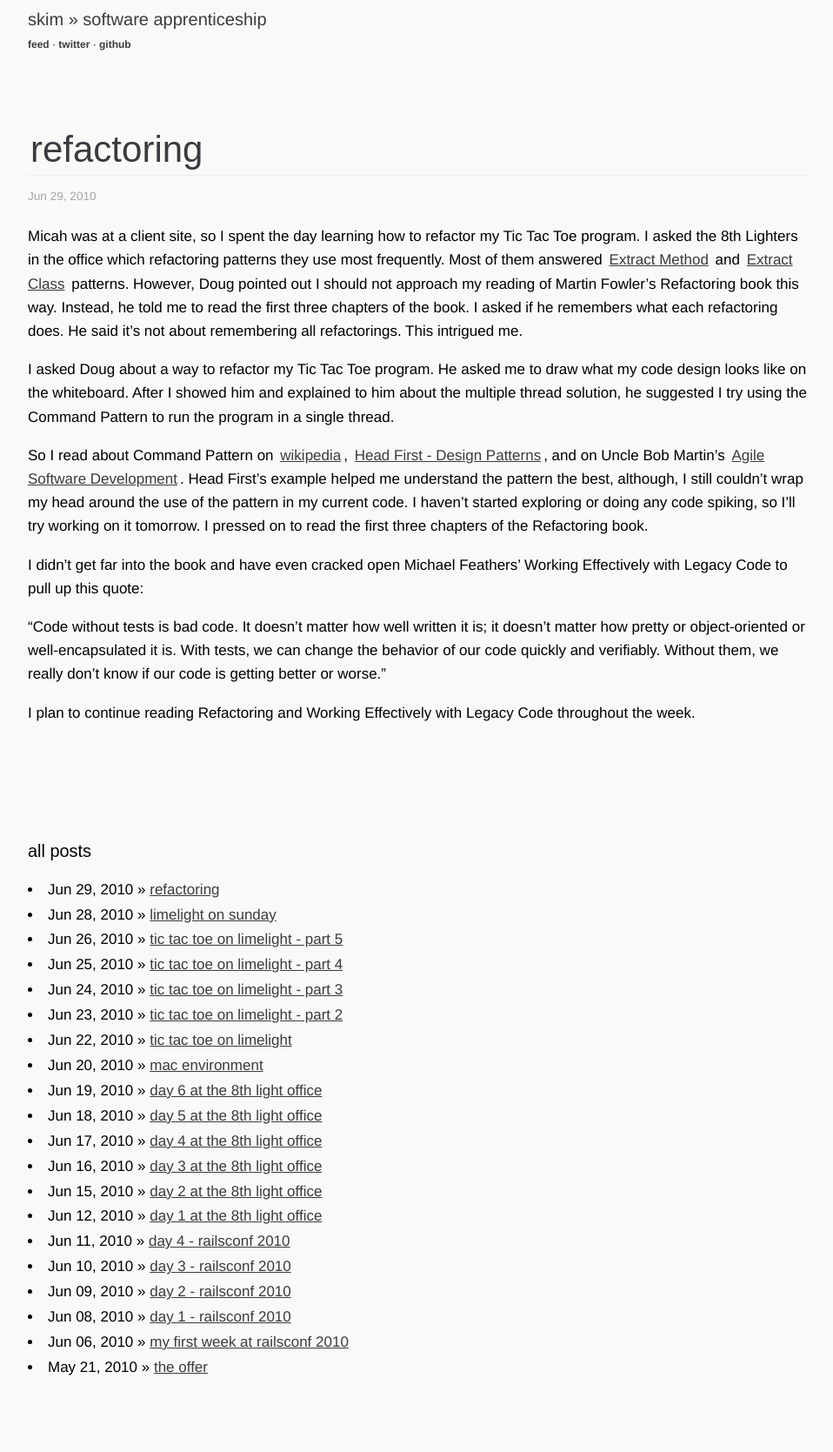
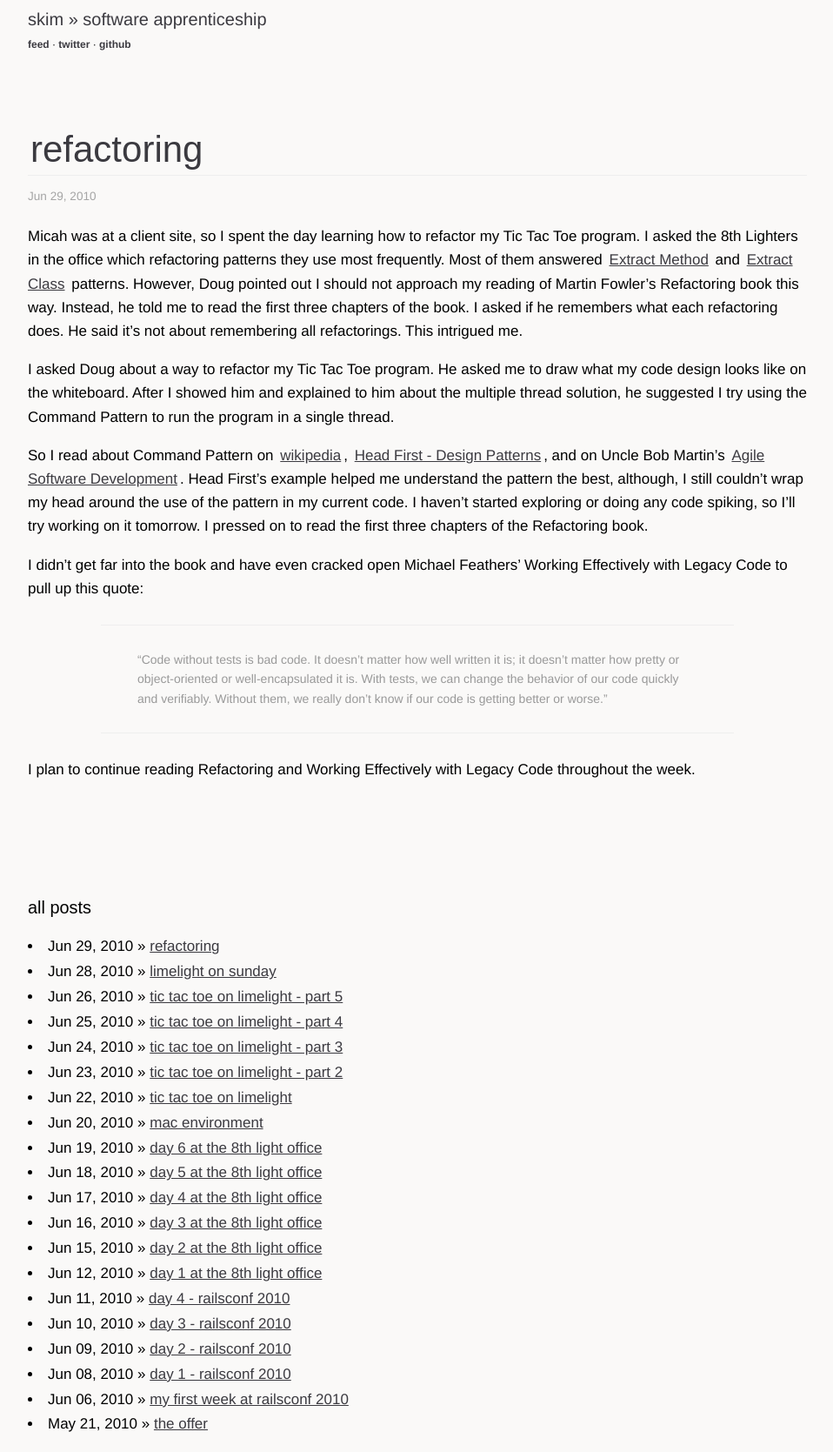
Before and after one commit to sl4m/skim.cc, a Jekyll site: the page built from _posts/2010-06-28-refactoring.markdown, in a window 1280 px wide. Shown: the whole page at 87% size, without its empty margins (160-1118 px from the left). Built offline with Jekyll 4.4.1, drawn with Linux system fonts in a browser that asks for light colours; comment, search, counter and statistics services are not loaded; before the commit the page ends 1604 px from its top, so only the background shows below that.

```diff
--- a/_posts/2010-06-28-refactoring.markdown
+++ b/_posts/2010-06-28-refactoring.markdown
@@ -15,6 +15,6 @@ So I read about Command Pattern on [wikipedia](http://en.wikipedia.org/wiki/Comm
 
 I didn't get far into the book and have even cracked open Michael Feathers' Working Effectively with Legacy Code to pull up this quote:
 
-"Code without tests is bad code.  It doesn't matter how well written it is; it doesn't matter how pretty or object-oriented or well-encapsulated it is.  With tests, we can change the behavior of our code quickly and verifiably.  Without them, we really don't know if our code is getting better or worse."
+> "Code without tests is bad code.  It doesn't matter how well written it is; it doesn't matter how pretty or object-oriented or well-encapsulated it is.  With tests, we can change the behavior of our code quickly and verifiably.  Without them, we really don't know if our code is getting better or worse."
 
 I plan to continue reading Refactoring and Working Effectively with Legacy Code throughout the week.
```
